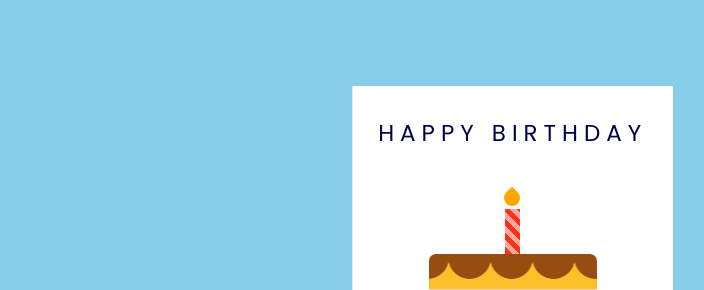
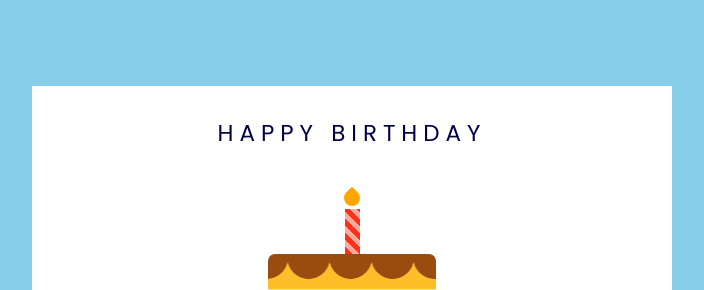
Before and after one commit to chinmay96198/index, a plain HTML site: page index.html in a window 1280 px wide. Shown: the part 114-404 px from the top of the page, without its empty margins (288-992 px from the left). Drawn offline with Linux system fonts and the light colour scheme.

Commit message:
Add files via upload

```diff
--- a/styles.css
+++ b/styles.css
@@ -6,7 +6,7 @@
 }
 
 body {
-  background-color: skyblue; /* Fix background color */
+  background-color: skyblue;
   display: flex;
   justify-content: center;
   align-items: center;
@@ -20,12 +20,10 @@ body {
   height: 400px;
   position: relative;
   margin: auto;
-  -webkit-perspective: 1200px;
   perspective: 1200px;
   transition: 1s;
   cursor: pointer;
   transform-style: preserve-3d;
-  display: flex;
 }
 
 .card.flipped .outside {
@@ -35,9 +33,11 @@ body {
 .outside,
 .inside {
   height: 100%;
-  width: 50%;
+  width: 100%;
   position: absolute;
-  left: 50.1%;
+  top: 0;
+  left: 0;
+  backface-visibility: hidden;
 }
 
 .inside {
@@ -49,14 +49,13 @@ body {
   flex-direction: column;
   justify-content: space-around;
   align-items: center;
-  left: 50%;
+  transform: rotateY(180deg);
 }
 
 .outside {
   transform-style: preserve-3d;
   z-index: 1;
-  transform-origin: left;
-  transition: 2s;
+  transition: transform 1s;
 }
 
 .front,
@@ -180,7 +179,7 @@ body {
   margin-top: 20px;
 }
 
-/* Mobile styling: */
+/* Mobile styling */
 @media (max-width: 768px) {
   body {
     overflow: auto;
@@ -189,6 +188,7 @@ body {
   .card {
     width: 90%;
     height: auto;
+    min-height: 400px; /* Ensure a minimum height for smaller screens */
   }
 
   .outside,
@@ -223,6 +223,7 @@ body {
 
   .inside h1 {
     font-size: 60px;
+    line-height: 60px;
   }
 
   .photo-frame {
```
